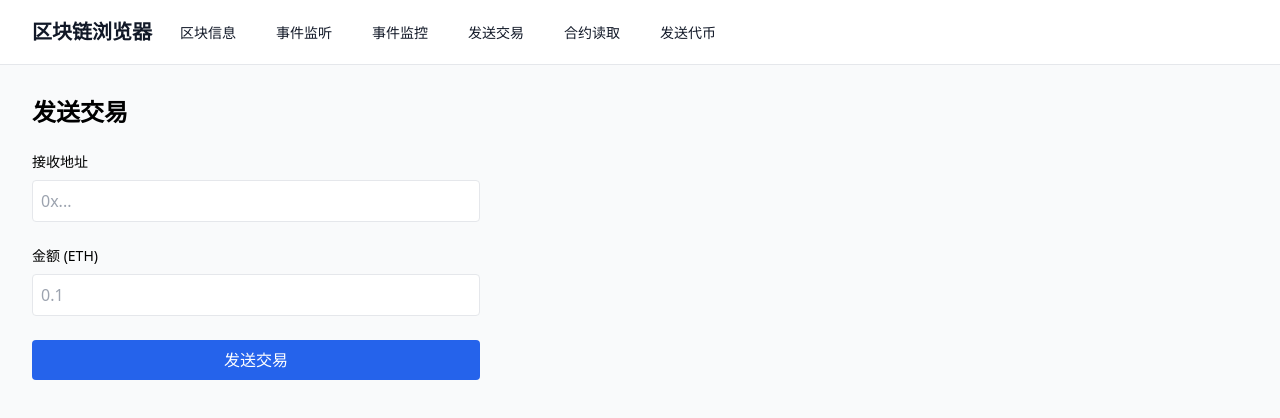
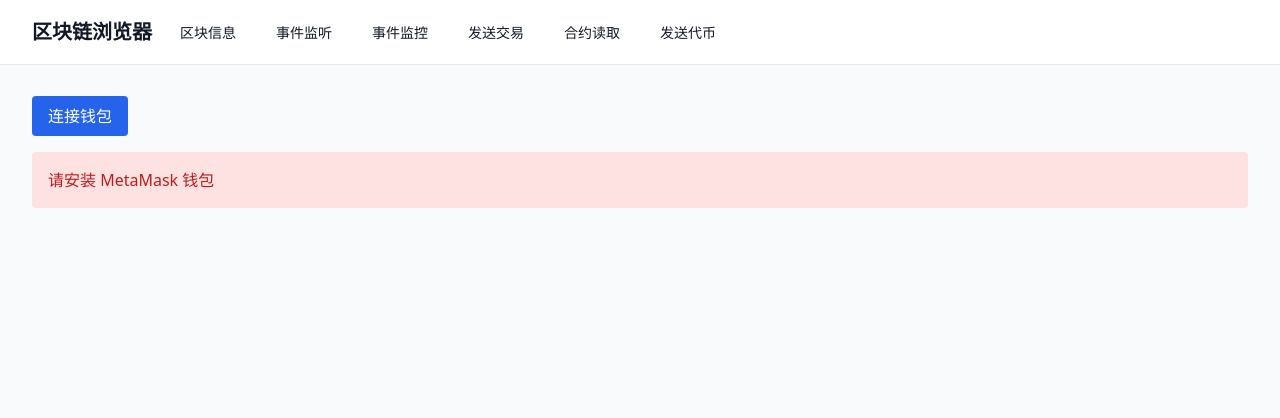
Before and after one commit to jerry-chengaojian/web3-app, a Next.js app: page /send-transaction in a window 1280 px wide. Shown: the top 418 px of the page. Built offline with nearby package versions, Linux system fonts and the light colour scheme.

Commit message:
feat: Refactor SendToken and SendTransaction components to use TransactionForm
- Replaced form handling in SendToken and SendTransaction with a reusable TransactionForm component.
- Integrated wallet connection logic

```diff
--- a/src/app/send-token/page.tsx
+++ b/src/app/send-token/page.tsx
@@ -3,110 +3,66 @@
 import { useState } from 'react';
 import { ethers } from 'ethers';
 import MyTokenABI from '@/contracts/MyToken.json';
-import { provider, wallet } from '@/utils/ethereum';
+import { TransactionForm } from '@/components/transaction-form';
+import { useWallet } from '@/hooks/use-wallet';
 
 export default function SendToken() {
-  const [recipientAddress, setRecipientAddress] = useState('');
-  const [amount, setAmount] = useState('');
+  const { signer, isConnected, connectWallet, error: walletError } = useWallet();
   const [transactionHash, setTransactionHash] = useState('');
   const [error, setError] = useState('');
   const [loading, setLoading] = useState(false);
 
-  const handleSendToken = async (e: React.FormEvent) => {
-    e.preventDefault();
+  const handleSendToken = async (recipientAddress: string, amount: string) => {
+    if (!signer) return;
+
     setError('');
     setTransactionHash('');
     setLoading(true);
 
     try {
-      // 创建合约实例
       const contractAddress = '0x5FbDB2315678afecb367f032d93F642f64180aa3';
-      const contract = new ethers.Contract(contractAddress, MyTokenABI.abi, wallet);
-
-      // 获取代币精度
+      const contract = new ethers.Contract(contractAddress, MyTokenABI.abi, signer);
       const decimals = await contract.decimals();
-
-      // 转换金额为正确的精度
       const tokenAmount = ethers.utils.parseUnits(amount, decimals);
 
-      // 发送代币转账交易
       const transaction = await contract.transfer(recipientAddress, tokenAmount);
       setTransactionHash(transaction.hash);
 
-      // 等待交易确认
-      const receipt = await transaction.wait();
-      console.log('Transaction confirmed:', receipt);
+      await transaction.wait();
     } catch (err) {
-      console.error('Error sending tokens:', err);
-      setError(err instanceof Error ? err.message : 'Failed to send tokens');
+      setError(err instanceof Error ? err.message : '发送代币失败');
     } finally {
       setLoading(false);
     }
   };
 
+  if (!isConnected) {
     return (
-    <main className="p-8">
-      <h1 className="text-2xl font-bold mb-6">发送代币</h1>
-
-      <form onSubmit={handleSendToken} className="space-y-6 max-w-md">
-        <div>
-          <label htmlFor="recipient" className="block text-sm font-medium mb-2">
-            接收地址
-          </label>
-          <input
-            id="recipient"
-            type="text"
-            value={recipientAddress}
-            onChange={(e) => setRecipientAddress(e.target.value)}
-            className="w-full p-2 border rounded"
-            placeholder="0x..."
-            required
-          />
-        </div>
-
-        <div>
-          <label htmlFor="amount" className="block text-sm font-medium mb-2">
-            代币数量
-          </label>
-          <input
-            id="amount"
-            type="number"
-            step="0.000000000000000001"
-            value={amount}
-            onChange={(e) => setAmount(e.target.value)}
-            className="w-full p-2 border rounded"
-            placeholder="100"
-            required
-          />
-        </div>
-
+      <div className="p-8">
         <button
-          type="submit"
-          disabled={loading}
-          className={`w-full py-2 px-4 rounded ${
-            loading
-              ? 'bg-gray-400'
-              : 'bg-blue-600 hover:bg-blue-700'
-          } text-white font-medium`}
+          onClick={connectWallet}
+          className="py-2 px-4 bg-blue-600 text-white rounded hover:bg-blue-700"
         >
-          {loading ? '交易处理中...' : '发送代币'}
+          连接钱包
         </button>
-      </form>
-
-      {error && (
+        {walletError && (
           <div className="mt-4 p-4 bg-red-100 text-red-700 rounded">
-          {error}
+            {walletError}
           </div>
         )}
-
-      {transactionHash && (
-        <div className="mt-4 p-4 bg-green-100 text-green-700 rounded">
-          <p>交易已发送！</p>
-          <p className="break-all">
-            交易哈希: {transactionHash}
-          </p>
       </div>
-      )}
-    </main>
     );
   }
+
+  return (
+    <TransactionForm
+      onSubmit={handleSendToken}
+      title="发送代币"
+      amountLabel="代币数量"
+      submitButtonText="发送代币"
+      loading={loading}
+      error={error}
+      transactionHash={transactionHash}
+    />
+  );
+}
--- a/src/app/send-transaction/page.tsx
+++ b/src/app/send-transaction/page.tsx
@@ -2,17 +2,18 @@
 
 import { useState } from 'react';
 import { ethers } from 'ethers';
-import { wallet } from '@/utils/ethereum';
+import { TransactionForm } from '@/components/transaction-form';
+import { useWallet } from '@/hooks/use-wallet';
 
 export default function SendTransaction() {
-  const [recipientAddress, setRecipientAddress] = useState('');
-  const [amount, setAmount] = useState('');
+  const { signer, isConnected, connectWallet, error: walletError } = useWallet();
   const [transactionHash, setTransactionHash] = useState('');
   const [error, setError] = useState('');
   const [loading, setLoading] = useState(false);
 
-  const handleSendTransaction = async (e: React.FormEvent) => {
-    e.preventDefault();
+  const handleSendTransaction = async (recipientAddress: string, amount: string) => {
+    if (!signer) return;
+
     setError('');
     setTransactionHash('');
     setLoading(true);
@@ -23,81 +24,44 @@ export default function SendTransaction() {
         value: ethers.utils.parseEther(amount),
       };
 
-      const transaction = await wallet.sendTransaction(tx);
+      const transaction = await signer.sendTransaction(tx);
       setTransactionHash(transaction.hash);
 
-      const receipt = await transaction.wait();
-      console.log('Transaction confirmed:', receipt);
+      await transaction.wait();
     } catch (err) {
-      setError(err instanceof Error ? err.message : 'Transaction failed');
+      setError(err instanceof Error ? err.message : '交易失败');
     } finally {
       setLoading(false);
     }
   };
 
+  if (!isConnected) {
     return (
-    <main className="p-8">
-      <h1 className="text-2xl font-bold mb-6">发送交易</h1>
-
-      <form onSubmit={handleSendTransaction} className="space-y-6 max-w-md">
-        <div>
-          <label htmlFor="recipient" className="block text-sm font-medium mb-2">
-            接收地址
-          </label>
-          <input
-            id="recipient"
-            type="text"
-            value={recipientAddress}
-            onChange={(e) => setRecipientAddress(e.target.value)}
-            className="w-full p-2 border rounded"
-            placeholder="0x..."
-            required
-          />
-        </div>
-
-        <div>
-          <label htmlFor="amount" className="block text-sm font-medium mb-2">
-            金额 (ETH)
-          </label>
-          <input
-            id="amount"
-            type="number"
-            step="0.0001"
-            value={amount}
-            onChange={(e) => setAmount(e.target.value)}
-            className="w-full p-2 border rounded"
-            placeholder="0.1"
-            required
-          />
-        </div>
-
+      <div className="p-8">
         <button
-          type="submit"
-          disabled={loading}
-          className={`w-full py-2 px-4 rounded ${
-            loading
-              ? 'bg-gray-400'
-              : 'bg-blue-600 hover:bg-blue-700'
-          } text-white font-medium`}
+          onClick={connectWallet}
+          className="py-2 px-4 bg-blue-600 text-white rounded hover:bg-blue-700"
         >
-          {loading ? '交易处理中...' : '发送交易'}
+          连接钱包
         </button>
-      </form>
-
-      {error && (
+        {walletError && (
           <div className="mt-4 p-4 bg-red-100 text-red-700 rounded">
-          {error}
+            {walletError}
           </div>
         )}
-
-      {transactionHash && (
-        <div className="mt-4 p-4 bg-green-100 text-green-700 rounded">
-          <p>交易已发送！</p>
-          <p className="break-all">
-            交易哈希: {transactionHash}
-          </p>
       </div>
-      )}
-    </main>
     );
   }
+
+  return (
+    <TransactionForm
+      onSubmit={handleSendTransaction}
+      title="发送交易"
+      amountLabel="金额 (ETH)"
+      submitButtonText="发送交易"
+      loading={loading}
+      error={error}
+      transactionHash={transactionHash}
+    />
+  );
+}
--- /dev/null
+++ b/src/components/transaction-form.tsx
@@ -0,0 +1,93 @@
+'use client';
+
+import { useState } from 'react';
+import { ethers } from 'ethers';
+
+interface TransactionFormProps {
+  onSubmit: (recipient: string, amount: string) => Promise<void>;
+  title: string;
+  amountLabel: string;
+  submitButtonText: string;
+  loading: boolean;
+  error?: string;
+  transactionHash?: string;
+}
+
+export function TransactionForm({
+  onSubmit,
+  title,
+  amountLabel,
+  submitButtonText,
+  loading,
+  error,
+  transactionHash,
+}: TransactionFormProps) {
+  const [recipientAddress, setRecipientAddress] = useState('');
+  const [amount, setAmount] = useState('');
+
+  const handleSubmit = async (e: React.FormEvent) => {
+    e.preventDefault();
+    await onSubmit(recipientAddress, amount);
+  };
+
+  return (
+    <main className="p-8">
+      <h1 className="text-2xl font-bold mb-6">{title}</h1>
+
+      <form onSubmit={handleSubmit} className="space-y-6 max-w-md">
+        <div>
+          <label htmlFor="recipient" className="block text-sm font-medium mb-2">
+            接收地址
+          </label>
+          <input
+            id="recipient"
+            type="text"
+            value={recipientAddress}
+            onChange={(e) => setRecipientAddress(e.target.value)}
+            className="w-full p-2 border rounded"
+            placeholder="0x..."
+            required
+          />
+        </div>
+
+        <div>
+          <label htmlFor="amount" className="block text-sm font-medium mb-2">
+            {amountLabel}
+          </label>
+          <input
+            id="amount"
+            type="number"
+            step="0.000000000000000001"
+            value={amount}
+            onChange={(e) => setAmount(e.target.value)}
+            className="w-full p-2 border rounded"
+            required
+          />
+        </div>
+
+        <button
+          type="submit"
+          disabled={loading}
+          className={`w-full py-2 px-4 rounded ${
+            loading ? 'bg-gray-400' : 'bg-blue-600 hover:bg-blue-700'
+          } text-white font-medium`}
+        >
+          {loading ? '交易处理中...' : submitButtonText}
+        </button>
+      </form>
+
+      {error && (
+        <div className="mt-4 p-4 bg-red-100 text-red-700 rounded">
+          {error}
+        </div>
+      )}
+
+      {transactionHash && (
+        <div className="mt-4 p-4 bg-green-100 text-green-700 rounded">
+          <p>交易已发送！</p>
+          <p className="break-all">交易哈希: {transactionHash}</p>
+        </div>
+      )}
+    </main>
+  );
+}
--- /dev/null
+++ b/src/hooks/use-wallet.ts
@@ -0,0 +1,100 @@
+'use client';
+
+import { useState, useEffect } from 'react';
+import { ethers } from 'ethers';
+
+declare global {
+  interface Window {
+    ethereum: any; // or a more specific type if known
+  }
+}
+
+export interface WalletState {
+  address: string;
+  isConnected: boolean;
+  chainId: number | null;
+  provider: ethers.providers.Web3Provider | null;
+  signer: ethers.Signer | null;
+}
+
+export function useWallet() {
+  const [walletState, setWalletState] = useState<WalletState>({
+    address: '',
+    isConnected: false,
+    chainId: null,
+    provider: null,
+    signer: null,
+  });
+  const [error, setError] = useState<string>('');
+
+  useEffect(() => {
+    if (typeof window.ethereum === 'undefined') {
+      setError('请安装 MetaMask 钱包');
+      return;
+    }
+
+    // 监听账户变化
+    window.ethereum.on('accountsChanged', handleAccountsChanged);
+    // 监听链变化
+    window.ethereum.on('chainChanged', handleChainChanged);
+
+    return () => {
+      window.ethereum.removeListener('accountsChanged', handleAccountsChanged);
+      window.ethereum.removeListener('chainChanged', handleChainChanged);
+    };
+  }, []);
+
+  const handleAccountsChanged = async (accounts: string[]) => {
+    if (accounts.length === 0) {
+      setWalletState({
+        address: '',
+        isConnected: false,
+        chainId: null,
+        provider: null,
+        signer: null,
+      });
+    } else {
+      const provider = new ethers.providers.Web3Provider(window.ethereum);
+      const signer = provider.getSigner();
+      const network = await provider.getNetwork();
+
+      setWalletState({
+        address: accounts[0],
+        isConnected: true,
+        chainId: network.chainId,
+        provider,
+        signer,
+      });
+    }
+  };
+
+  const handleChainChanged = (chainId: string) => {
+    window.location.reload();
+  };
+
+  const connectWallet = async () => {
+    try {
+      const provider = new ethers.providers.Web3Provider(window.ethereum);
+      const accounts = await provider.send('eth_requestAccounts', []);
+      const signer = provider.getSigner();
+      const network = await provider.getNetwork();
+
+      setWalletState({
+        address: accounts[0],
+        isConnected: true,
+        chainId: network.chainId,
+        provider,
+        signer,
+      });
+      setError('');
+    } catch (err) {
+      setError(err instanceof Error ? err.message : '连接钱包失败');
+    }
+  };
+
+  return {
+    ...walletState,
+    error,
+    connectWallet,
+  };
+}
```
Lines whose indentation alone changed are shown as unchanged.
